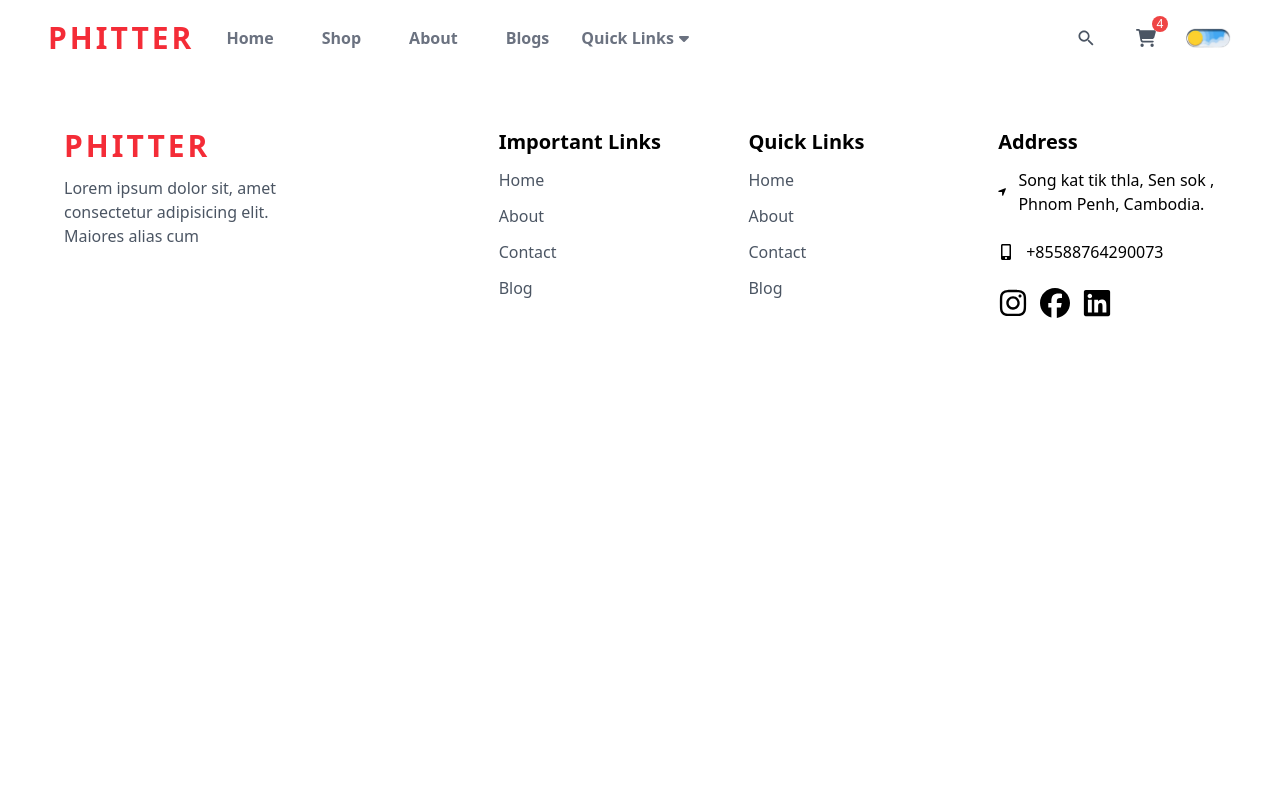
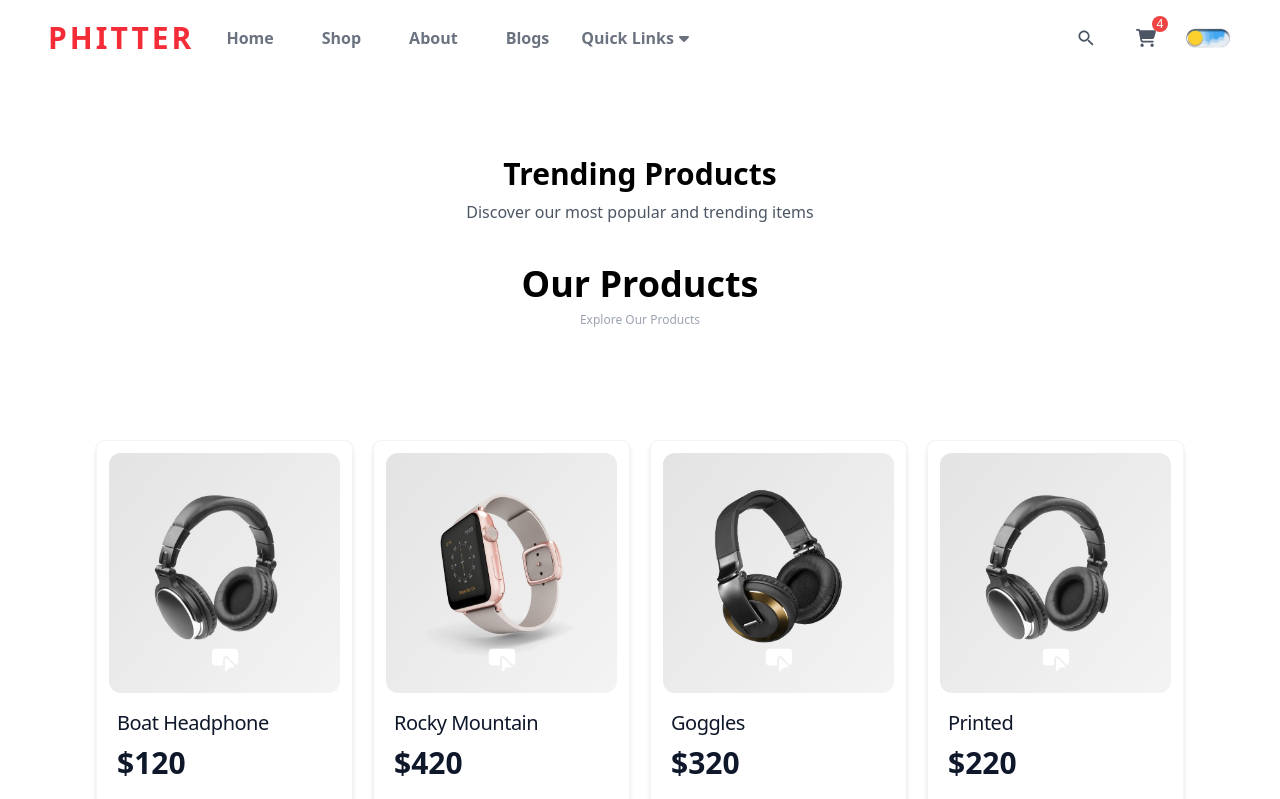
Before and after one commit to buoysophit/RUPP-REACT-LARAVEL-ECOMMERCE, a React (Vite) app in the folder REACT-FRONTEND/: page /TrendingProducts in a window 1280 px wide. Shown: the top 799 px of the page. Built offline with nearby package versions, Linux system fonts and the light colour scheme.

Commit message:
update-anypage

```diff
--- a/REACT-FRONTEND/src/App.jsx
+++ b/REACT-FRONTEND/src/App.jsx
@@ -9,6 +9,7 @@ import About from "./components/About.jsx";
 import Blog from "./components/Blogs.jsx";
 import BestSelling from "./components/BestSelling.jsx";
 import TopRated from "./components/TopRated.jsx";
+import TrendingProducts from "./components/TrendingProducts.jsx";
 
 import AOS from "aos";
 import "aos/dist/aos.css";
@@ -41,6 +42,7 @@ const App = () => {
           <Route path="/blog" element={<Blog />} />
           <Route path="/best-selling" element={<BestSelling />} />
           <Route path="/top-rated" element={<TopRated />} />
+          <Route path="/TrendingProducts" element={<TrendingProducts />} />
         </Routes>
         <Footer />
         <Popup orderPopup={orderPopup} handleOrderPopup={handleOrderPopup} />
--- /dev/null
+++ b/REACT-FRONTEND/src/components/TrendingProducts.jsx
@@ -0,0 +1,20 @@
+import React from "react";
+import Products from "./Products/Products";
+
+const TrendingProducts = () => {
+  return (
+    <div className="pt-20">
+      <div className="container">
+        <div className="text-center mb-10">
+          <h1 className="text-3xl font-bold">Trending Products</h1>
+          <p className="text-gray-600 dark:text-gray-300 mt-2">
+            Discover our most popular and trending items
+          </p>
+        </div>
+        <Products />
+      </div>
+    </div>
+  );
+};
+
+export default TrendingProducts;
```
